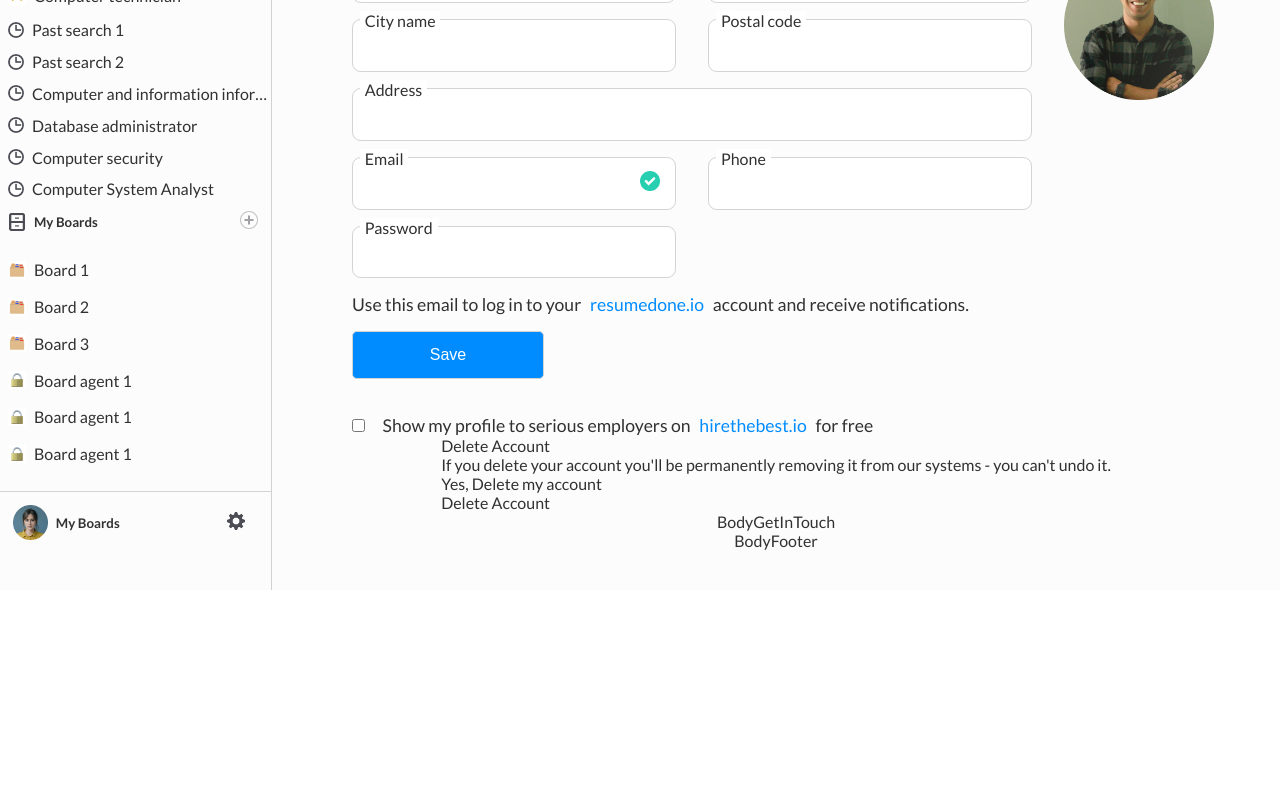
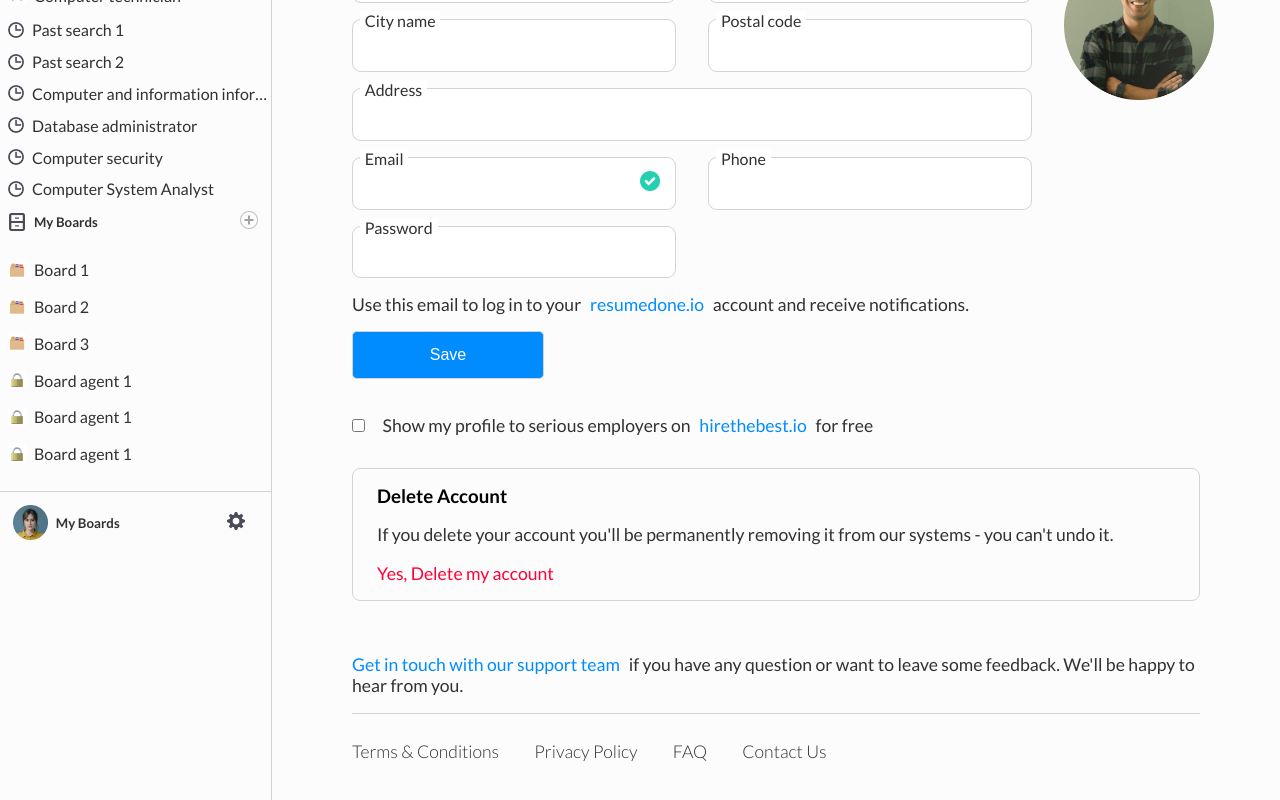
Before and after one commit to mahery76/css-test, a Next.js app: page /signin in a window 1280 px wide. Shown: the part 410-1210 px from the top of the page. Before the commit the page ends 1000 px from the top, so only its background shows below. Built offline with nearby package versions, Linux system fonts and the light colour scheme.

Commit message:
feat: add the rest of the body

```diff
--- a/src/app/signin/_components/Body.module.css
+++ b/src/app/signin/_components/Body.module.css
@@ -118,7 +118,7 @@
   text-decoration: none;
   color: rgb(0, 140, 255);
 }
-.BodyPersonalInformationInputSubmit{
+.BodyPersonalInformationInputSubmit {
   grid-column: 1/3;
   font-size: 1em;
   border: 1.5px solid rgb(211, 211, 211);
@@ -129,7 +129,7 @@
   border-radius: 0.3em;
   cursor: pointer;
 }
-.BodyShowProfile{
+.BodyShowProfile {
   display: flex;
   /* background-color: pink; */
   margin-top: 2em;
@@ -137,3 +137,43 @@
   font-size: 1.1em;
   gap: 1em;
 }
+.BodyDeleteAccount {
+  width: 100%;
+  border: 1.5px solid rgb(211, 211, 211);
+  border-radius: 0.5em;
+  margin-top: 2em;
+  padding: 1em 1.5em 1em 1.5em;
+}
+.BodyDeleteAccountTitle{
+  color: black;
+}
+.BodyDeleteAccountDescription{
+  margin-top: 1em;
+  font-size: 1.1em;
+}
+.BodyDeleteAccountConfirm{
+  margin-top: 1em;
+  color: rgb(255, 0, 55);
+  font-size: 1.1em;
+}
+.BodyGetInTouch{
+  width: 100%;
+  margin-top: 2em;
+  padding: 1em 0 1em 0;
+  font-size: 1.1em;
+  border-bottom: 1.5px solid rgb(211, 211, 211);
+
+}
+.BodyGetInTouchLink{
+  padding: 0 0.5em 0 0;
+  text-decoration: none;
+  color: rgb(0, 140, 255);
+}
+.BodyFooter{
+  display: flex;
+  gap: 2em;
+  width: 100%;
+  padding: 1.5em 0 0 0;
+  font-size: 1.1em;
+  font-weight: 300;
+}
--- a/src/app/signin/_components/BodyDeleteAccount.jsx
+++ b/src/app/signin/_components/BodyDeleteAccount.jsx
@@ -4,10 +4,9 @@ import styles from "./Body.module.css";
 function BodyDeleteAccount() {
   return (
     <div className={styles.BodyDeleteAccount}>
-      <div>Delete Account</div>
-      <div>If you delete your account you'll be permanently removing it from our systems - you can't undo it.</div>
-      <div>Yes, Delete my account</div>
-      <div>Delete Account</div>
+      <h3 className={styles.BodyDeleteAccountTitle}>Delete Account</h3>
+      <div className={styles.BodyDeleteAccountDescription}>If you delete your account you'll be permanently removing it from our systems - you can't undo it.</div>
+      <div className={styles.BodyDeleteAccountConfirm}>Yes, Delete my account</div>
     </div>
   )
 }
--- a/src/app/signin/_components/BodyFooter.jsx
+++ b/src/app/signin/_components/BodyFooter.jsx
@@ -1,9 +1,14 @@
-import React from 'react'
-
+import React from "react";
+import styles from "./Body.module.css";
 function BodyFooter() {
   return (
-    <div>BodyFooter</div>
-  )
+    <div className={styles.BodyFooter}>
+      <div>Terms & Conditions</div>
+      <div>Privacy Policy</div>
+      <div>FAQ</div>
+      <div>Contact Us</div>
+    </div>
+  );
 }
 
-export default BodyFooter
+export default BodyFooter;
--- a/src/app/signin/_components/BodyGetInTouch.jsx
+++ b/src/app/signin/_components/BodyGetInTouch.jsx
@@ -1,8 +1,20 @@
-import React from 'react'
+import React from "react";
+import styles from "./Body.module.css";
+import Link from "next/link";
 
 function BodyGetInTouch() {
   return (
-    <div>BodyGetInTouch</div>
+    <div className={styles.BodyGetInTouch}>
+        <Link
+          href="https://www.hirethebest.io"
+          target="_blank"
+          className={styles.BodyGetInTouchLink}
+        >
+          Get in touch with our support team
+        </Link>
+      if you have any question or want to leave some feedback.
+      We'll be happy to hear from you.
+    </div>
   )
 }
 
```
